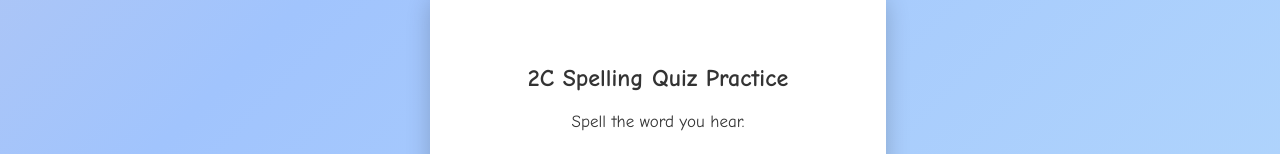
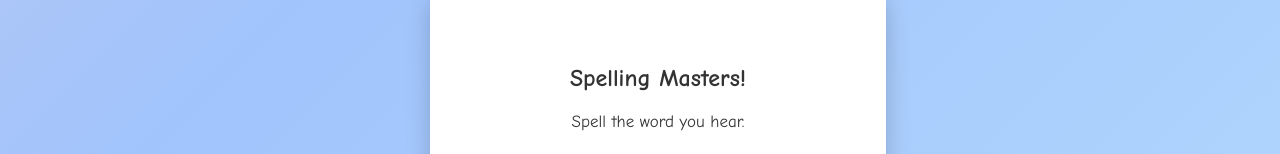
Before and after one commit to 1cexplains101-cmyk/spell, a plain HTML site: page index.html in a window 1280 px wide. Shown: the part 266-420 px from the top of the page. Drawn offline with Linux system fonts and the light colour scheme.

Commit message:
Update index.html

```diff
--- a/index.html
+++ b/index.html
@@ -231,7 +231,7 @@
     <div class="card-inner" id="cardInner">
       <!-- Front -->
       <div class="card-front">
-        <h2>2C Spelling Quiz Practice</h2>
+        <h2>Spelling Masters!</h2>
         <p class="definition" id="definition">Loading...</p>
 
         <!-- Single dynamic audio button: label / action set in JS per mode -->
```
